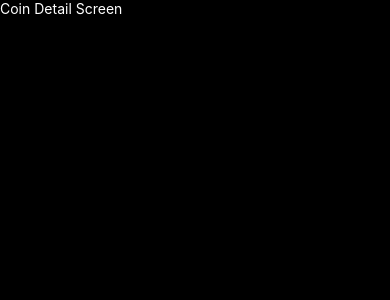
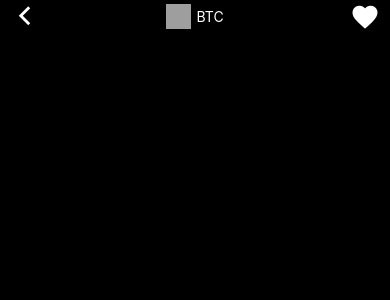
Before and after one commit to sahilgupta17/CryptoPriceTracker, a React Native app: screen / in a window 390 px wide. Shown: the top 300 px of the page. Built offline with nearby package versions, Linux system fonts and the light colour scheme; grey boxes are pictures that could not be loaded.

Commit message:
Implemented toolbar for the screen

```diff
--- /dev/null
+++ b/src/components/CoinToolBar/index.jsx
@@ -0,0 +1,32 @@
+import { View, Text, Image } from "react-native";
+import styles from "./styles";
+import { Ionicons } from "@expo/vector-icons";
+import { MaterialIcons } from "@expo/vector-icons";
+import theme from "../../config/themes";
+import Coin from "../../assets/data/crypto.json";
+
+const CoinToolBar = () => {
+  const onFavButtonPressed = () => {
+    //OnButton pressed
+    // if the coin is not already in fav list then add the coin to favorite list and change color from theme.textPrimary to red
+    // otherwise remove it from fav list and undo the color back to theme.textPrimary
+  };
+
+  return (
+    <View style={styles.container}>
+      <Ionicons name="chevron-back-sharp" size={30} color={theme.textPrimary} />
+      <View style={styles.titleContainer}>
+        <Image source={{ uri: Coin.image.small }} style={styles.logo} />
+        <Text style={styles.title}>{Coin.symbol.toLocaleUpperCase()}</Text>
+      </View>
+      <MaterialIcons
+        name="favorite"
+        size={30}
+        color={theme.textPrimary}
+        onPress={onFavButtonPressed}
+      />
+    </View>
+  );
+};
+
+export default CoinToolBar;
--- /dev/null
+++ b/src/components/CoinToolBar/styles.js
@@ -0,0 +1,23 @@
+import { StyleSheet } from "react-native";
+
+const styles = StyleSheet.create({
+  container: {
+    flexDirection: "row",
+    justifyContent: "space-between",
+    alignItems: "center",
+    paddingHorizontal: 10,
+  },
+  titleContainer: {
+    flexDirection: "row",
+    alignItems: "center",
+  },
+  title: {
+    color: "white",
+  },
+  logo: {
+    width: 25,
+    height: 25,
+    marginRight: 5,
+  },
+});
+export default styles;
--- a/src/components/index.js
+++ b/src/components/index.js
@@ -1 +1,2 @@
 export { default as CoinItem } from "./CoinItem";
+export { default as CoinToolBar } from "./CoinToolBar";
--- a/src/screens/CoinDetailScreen/index.jsx
+++ b/src/screens/CoinDetailScreen/index.jsx
@@ -1,9 +1,12 @@
 import { View, Text } from "react-native";
+import { CoinToolBar } from "../../components";
+
+import styles from "./styles";
 
 const CoinDetailScreen = () => {
   return (
-    <View>
-      <Text style={{ color: "white" }}>Coin Detail Screen</Text>
+    <View style={styles.container}>
+      <CoinToolBar />
     </View>
   );
 };
--- a/src/screens/CoinDetailScreen/styles.js
+++ b/src/screens/CoinDetailScreen/styles.js
@@ -1,5 +1,7 @@
 import { StyleSheet } from "react-native";
 import theme from "../../config/themes";
 
-const styles = StyleSheet.create({});
+const styles = StyleSheet.create({
+  container: {},
+});
 export default styles;
```
